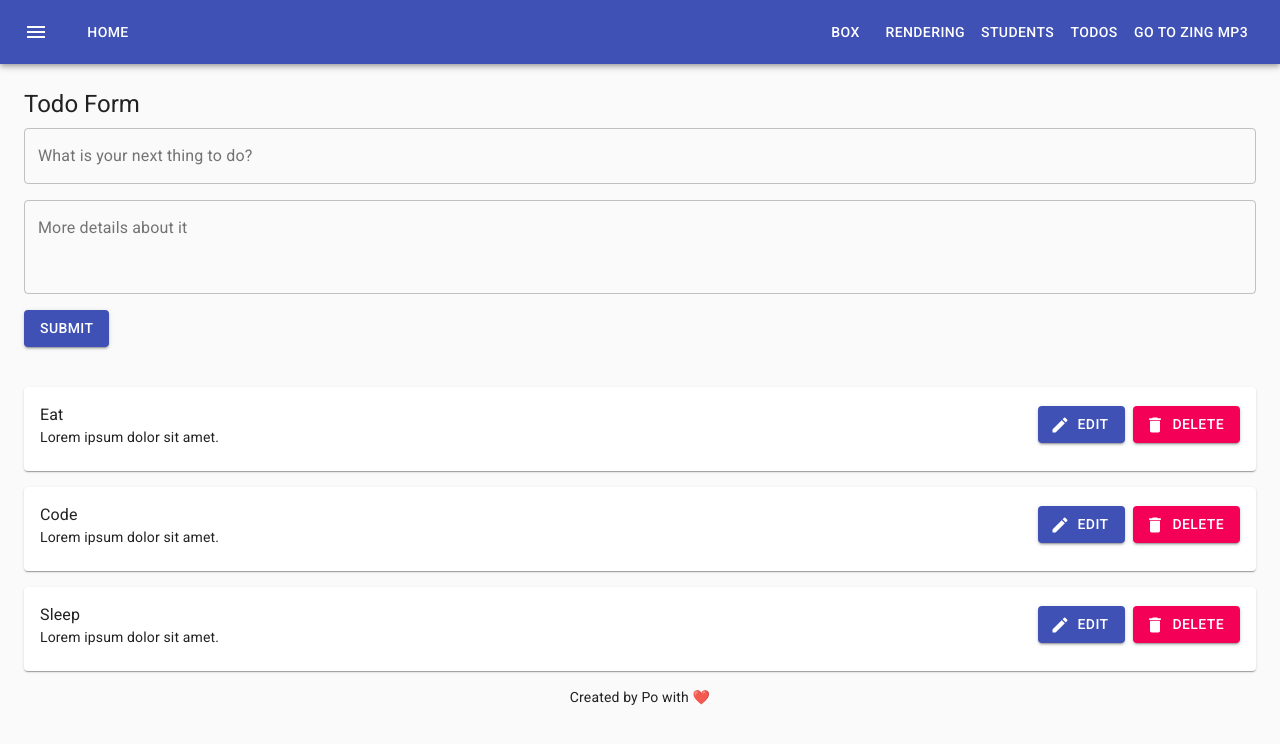
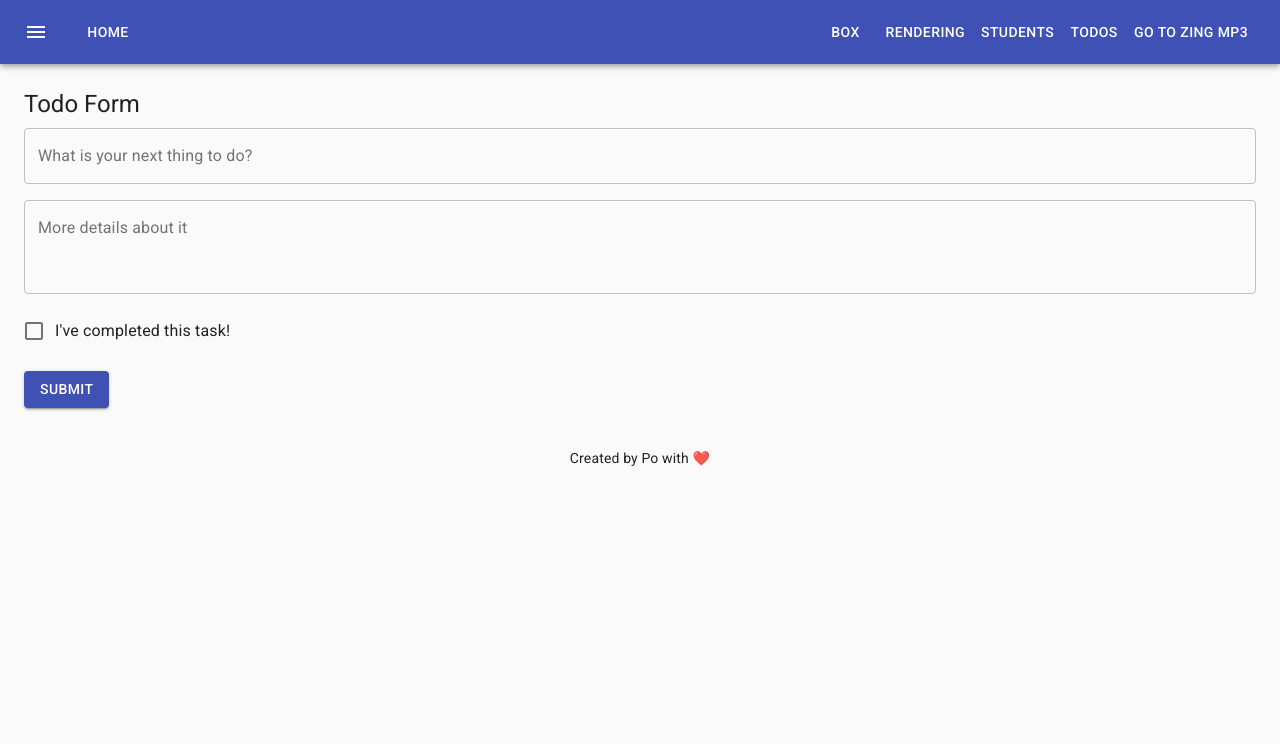
Before and after one commit to paulnguyen-mn/react-labs, a React (Create React App) app: page /todos in a window 1280 px wide. Shown: the top 744 px of the page. Built offline with nearby package versions, Linux system fonts and the light colour scheme.

Commit message:
13 - Add checkbox field

```diff
--- /dev/null
+++ b/src/components/FormFields/CheckboxField.jsx
@@ -0,0 +1,53 @@
+import { Box, Checkbox, FormControl, FormControlLabel, FormHelperText } from '@material-ui/core';
+import PropTypes from 'prop-types';
+import React from 'react';
+import { Controller } from 'react-hook-form';
+
+CheckboxField.propTypes = {
+  name: PropTypes.string.isRequired,
+  form: PropTypes.object.isRequired,
+
+  label: PropTypes.string,
+  disabled: PropTypes.bool,
+};
+
+CheckboxField.defaultProps = {
+  label: '',
+  disabled: false,
+};
+
+function CheckboxField(props) {
+  const { name, label, form, disabled } = props;
+  const { errors } = form;
+  const errorMessage = errors[name]?.message;
+  const hasError = !!errorMessage;
+
+  return (
+    <Box mt={1} mb={2}>
+      <FormControl error={hasError}>
+        <Controller
+          name={name}
+          control={form.control}
+          render={({ value, onChange, onBlur }) => (
+            <FormControlLabel
+              control={
+                <Checkbox
+                  name={name}
+                  checked={value}
+                  onChange={(e) => onChange(e.target.checked)}
+                  onBlur={onBlur}
+                  disabled={disabled}
+                />
+              }
+              label={label}
+            />
+          )}
+        />
+
+        <FormHelperText>{errorMessage}</FormHelperText>
+      </FormControl>
+    </Box>
+  );
+}
+
+export default CheckboxField;
--- a/src/features/Todo/components/TodoForm/index.jsx
+++ b/src/features/Todo/components/TodoForm/index.jsx
@@ -1,5 +1,6 @@
 import { yupResolver } from '@hookform/resolvers/yup';
 import { Button, Typography } from '@material-ui/core';
+import CheckboxField from 'components/FormFields/CheckboxField';
 import InputField from 'components/FormFields/InputField';
 import TextareaField from 'components/FormFields/TextareaField';
 import PropTypes from 'prop-types';
@@ -16,6 +17,7 @@ TodoForm.defaultProps = {
   initialValues: {
     value: '',
     description: '',
+    completed: false,
   },
 };
 
@@ -35,11 +37,13 @@ function TodoForm({ initialValues, onSubmit }) {
       then: yup.string().required('Please enter description.'),
       otherwise: yup.string(),
     }),
+
+    completed: yup.boolean(),
   });
 
   const form = useForm({
     mode: 'onBlur',
-    defaultValues: initialValues || { value: '', description: '' },
+    defaultValues: initialValues || { value: '', description: '', completed: false },
     resolver: yupResolver(schema),
   });
   const { setValue } = form;
@@ -48,6 +52,7 @@ function TodoForm({ initialValues, onSubmit }) {
   useEffect(() => {
     setValue('value', initialValues ? initialValues.value : '');
     setValue('description', initialValues?.description || '');
+    setValue('completed', initialValues?.completed || false);
   }, [initialValues, setValue]);
 
   const handleFormSubmit = (values) => {
@@ -68,6 +73,7 @@ function TodoForm({ initialValues, onSubmit }) {
 
       <InputField name="value" label="What is your next thing to do?" form={form} />
       <TextareaField name="description" label="More details about it" form={form} />
+      <CheckboxField name="completed" label="I've completed this task!" form={form} />
 
       <Button type="submit" color="primary" variant="contained">
         Submit
--- a/src/features/Todo/components/TodoList/index.jsx
+++ b/src/features/Todo/components/TodoList/index.jsx
@@ -37,7 +37,11 @@ function TodoList({ todoList, onRemove, onEdit }) {
             <CardContent>
               <Box display="flex" justifyContent="space-between" alignItems="center">
                 <Box flex="1 1 auto">
-                  <Typography component="p" variant="body1">
+                  <Typography
+                    component="p"
+                    variant="body1"
+                    style={{ textDecoration: todo.completed ? 'line-through' : 'none' }}
+                  >
                     {todo.value}
                   </Typography>
 
--- a/src/features/Todo/index.jsx
+++ b/src/features/Todo/index.jsx
@@ -1,18 +1,28 @@
 import { Box, Container } from '@material-ui/core';
-import React, { useState } from 'react';
+import React, { useEffect, useState } from 'react';
 import TodoForm from './components/TodoForm';
 import TodoList from './components/TodoList';
 
 TodoFeature.propTypes = {};
 
 function TodoFeature(props) {
-  const [todoList, setTodoList] = useState([
-    { id: '1', value: 'Eat', description: 'Lorem ipsum dolor sit amet.' },
-    { id: '2', value: 'Code', description: 'Lorem ipsum dolor sit amet.' },
-    { id: '3', value: 'Sleep', description: 'Lorem ipsum dolor sit amet.' },
-  ]);
+  const [todoList, setTodoList] = useState(() => {
+    try {
+      return JSON.parse(localStorage.getItem('todo_list')) || [];
+    } catch (error) {}
+
+    return [
+      { id: '1', value: 'Eat', description: 'Lorem ipsum dolor sit amet.' },
+      { id: '2', value: 'Code', description: 'Lorem ipsum dolor sit amet.' },
+      { id: '3', value: 'Sleep', description: 'Lorem ipsum dolor sit amet.' },
+    ];
+  });
 
   const [selectedTodo, setSelectedTodo] = useState(null);
+
+  useEffect(() => {
+    localStorage.setItem('todo_list', JSON.stringify(todoList));
+  }, [todoList]);
 
   const handleRemoveClick = (todo) => {
     setTodoList((currentList) => currentList.filter((x) => x.id !== todo.id));
```
